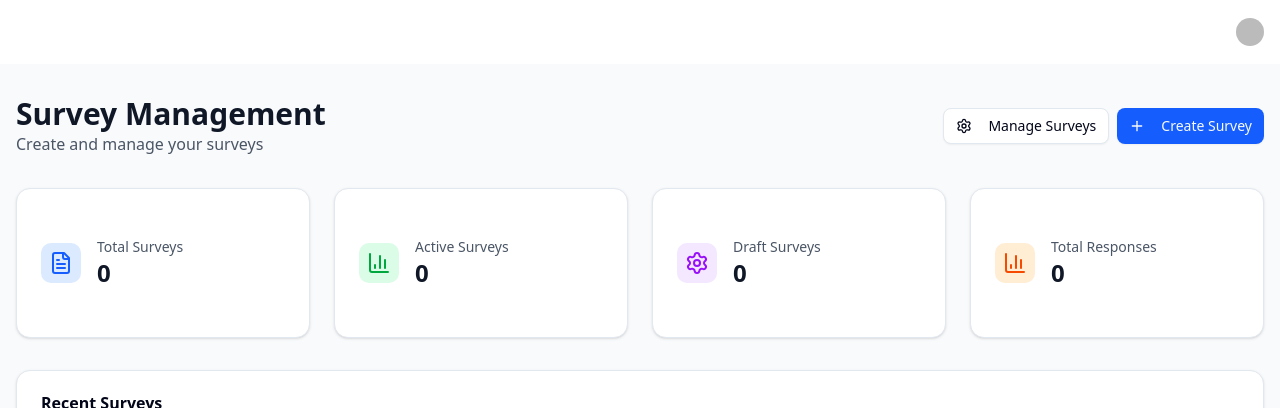
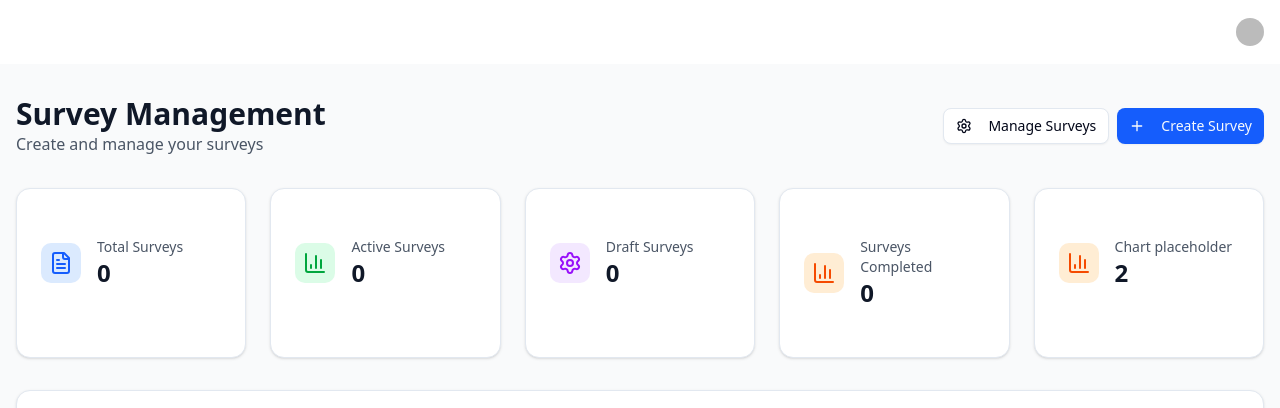
Before and after one commit to Liamel/surveyPro, a Next.js app: page /cms in a window 1280 px wide. Shown: the top 408 px of the page. Built offline with nearby package versions, Linux system fonts and the light colour scheme; no server answers; the database is empty; sample sign-in values are in the browser's storage; some icons are missing.

Commit message:
added query for completed surveys

```diff
--- a/src/components/cms/stats-cards.tsx
+++ b/src/components/cms/stats-cards.tsx
@@ -1,14 +1,13 @@
 import { Card, CardContent } from '@/components/ui/card';
 import { FileText, BarChart3, Settings } from 'lucide-react';
-import { db } from '@/db/drizzle';
-import { surveys, surveyResponses } from '@/db/schema';
+import { getAllSurveyResponsesCompletedCached, getSurveysCached } from '@/lib/cache';
 
 export default async function StatsCards() {
-  const allSurveys = await db.select().from(surveys);
-  const allSurveyResponses = await db.select().from(surveyResponses);
+  const allSurveysCached = await getSurveysCached();
+  const totalSurveyResponsesCompleted = await getAllSurveyResponsesCompletedCached();
 
   return (
-    <div className="grid md:grid-cols-4 gap-6 mb-8">
+    <div className="grid md:grid-cols-5 gap-6 mb-8">
       <Card>
         <CardContent className="p-6">
           <div className="flex items-center">
@@ -17,7 +16,7 @@ export default async function StatsCards() {
             </div>
             <div className="ml-4">
               <p className="text-sm font-medium text-gray-600 dark:text-gray-300">Total Surveys</p>
-              <p className="text-2xl font-bold text-gray-900 dark:text-white">{allSurveys.length}</p>
+              <p className="text-2xl font-bold text-gray-900 dark:text-white">{allSurveysCached.length}</p>
             </div>
           </div>
         </CardContent>
@@ -31,7 +30,7 @@ export default async function StatsCards() {
             </div>
             <div className="ml-4">
               <p className="text-sm font-medium text-gray-600 dark:text-gray-300">Active Surveys</p>
-              <p className="text-2xl font-bold text-gray-900 dark:text-white">{allSurveys.filter((survey) => survey.isActive).length}</p>
+              <p className="text-2xl font-bold text-gray-900 dark:text-white">{allSurveysCached.filter((survey) => survey.isActive).length}</p>
             </div>
           </div>
         </CardContent>
@@ -45,7 +44,7 @@ export default async function StatsCards() {
             </div>
             <div className="ml-4">
               <p className="text-sm font-medium text-gray-600 dark:text-gray-300">Draft Surveys</p>
-              <p className="text-2xl font-bold text-gray-900 dark:text-white">{allSurveys.filter((survey) => !survey.isActive).length}</p>
+              <p className="text-2xl font-bold text-gray-900 dark:text-white">{allSurveysCached.filter((survey) => !survey.isActive).length}</p>
             </div>
           </div>
         </CardContent>
@@ -58,9 +57,22 @@ export default async function StatsCards() {
               <BarChart3 className="h-6 w-6 text-orange-600" />
             </div>
             <div className="ml-4">
-              <p className="text-sm font-medium text-gray-600 dark:text-gray-300">Total Responses</p>
-              <p className="text-2xl font-bold text-gray-900 dark:text-white">{allSurveyResponses.filter(surveyResponse => surveyResponse.isCompleted).length}</p>
+              <p className="text-sm font-medium text-gray-600 dark:text-gray-300">Surveys Completed</p>
+              <p className="text-2xl font-bold text-gray-900 dark:text-white">{totalSurveyResponsesCompleted}</p>
+              </div>
+          </div>
+        </CardContent>
+      </Card>
+      <Card>
+        <CardContent className="p-6">
+          <div className="flex items-center">
+            <div className="p-2 bg-orange-100 rounded-lg">
+              <BarChart3 className="h-6 w-6 text-orange-600" />
             </div>
+            <div className="ml-4">
+              <p className="text-sm font-medium text-gray-600 dark:text-gray-300">Chart placeholder</p>
+              <p className="text-2xl font-bold text-gray-900 dark:text-white">2</p>
+              </div>
           </div>
         </CardContent>
       </Card>
--- a/src/lib/cache.ts
+++ b/src/lib/cache.ts
@@ -1,9 +1,8 @@
 import { revalidateTag, unstable_cache } from 'next/cache';
 import { db } from '@/db/drizzle';
 import { surveys, users, questions, surveyResponses } from '@/db/schema';
-import { eq, desc, asc } from 'drizzle-orm';
+import { eq, desc, asc, count } from 'drizzle-orm';
 
-// Cache tags for different data types
 export const CACHE_TAGS = {
   SURVEYS: 'surveys',
   SURVEY: (id: string) => `survey-${id}`,
@@ -12,15 +11,15 @@ export const CACHE_TAGS = {
   INACTIVE_SURVEYS: 'inactive-surveys',
   QUESTIONS: (surveyId: string) => `questions-${surveyId}`,
   SURVEY_RESPONSES: (surveyId: string) => `survey-responses-${surveyId}`,
+  SURVEY_RESPONSES_COMPLETED: 'survey-responses-completed',
   USER: (userId: string) => `user-${userId}`,
 } as const;
 
-// Cache duration constants
 export const CACHE_DURATIONS = {
-  SHORT: 60, // 1 minute
-  MEDIUM: 300, // 5 minutes
-  LONG: 3600, // 1 hour
-  VERY_LONG: 86400, // 24 hours
+  SHORT: 60,
+  MEDIUM: 300,
+  LONG: 3600,
+  VERY_LONG: 86400,
 } as const;
 
 // Generic cache wrapper for database queries
@@ -39,7 +38,6 @@ export function createCachedQuery<T>(
   );
 }
 
-// Survey queries with caching
 export const getSurveysCached = createCachedQuery(
   async () => {
     return await db
@@ -140,7 +138,6 @@ export const getUserByClerkIdCached = (clerkId: string) => createCachedQuery(
   CACHE_DURATIONS.LONG
 );
 
-// Survey responses queries with caching
 export const getSurveyResponsesCached = (surveyId: string) => createCachedQuery(
   async () => {
     return await db
@@ -153,7 +150,17 @@ export const getSurveyResponsesCached = (surveyId: string) => createCachedQuery(
   CACHE_DURATIONS.SHORT
 );
 
-// Revalidation functions
+export const getAllSurveyResponsesCompletedCached = createCachedQuery(
+  async () => {
+    const [result] = await db.select({ count: count() }).from(surveyResponses).where(eq(surveyResponses.isCompleted, true));
+    console.log(result?.count);
+    return result?.count || 0;
+  },
+  [CACHE_TAGS.SURVEY_RESPONSES_COMPLETED],
+  CACHE_DURATIONS.SHORT
+);
+
+
 export function revalidateSurveys() {
   revalidateTag(CACHE_TAGS.SURVEYS);
   revalidateTag(CACHE_TAGS.ACTIVE_SURVEYS);
@@ -184,7 +191,6 @@ export function revalidateUser(userId: string) {
   revalidateTag(CACHE_TAGS.USER(userId));
 }
 
-// Helper function to fetch data with cache tags
 export async function fetchWithCache<T>(
   url: string,
   tags: string[],
```
